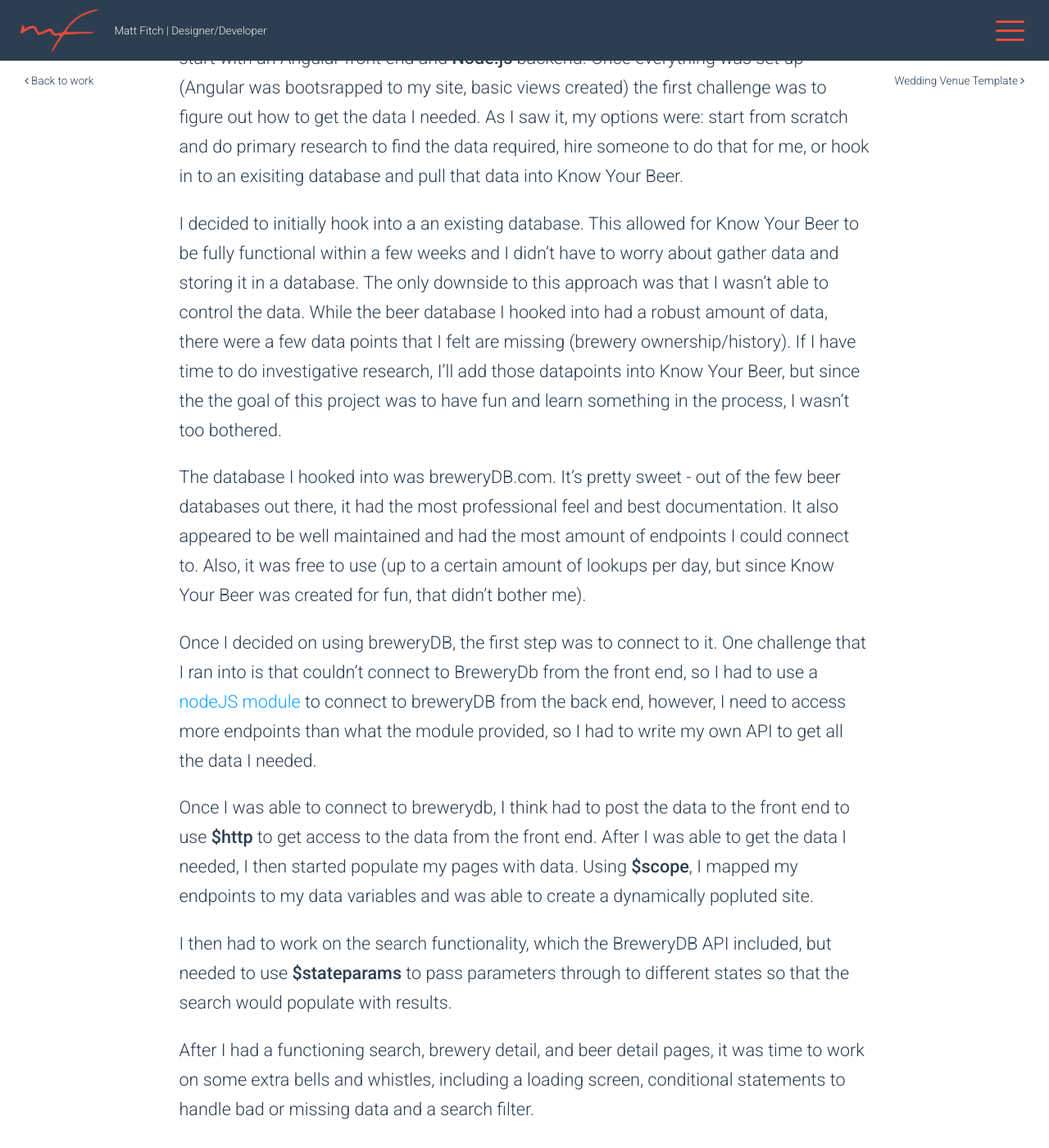
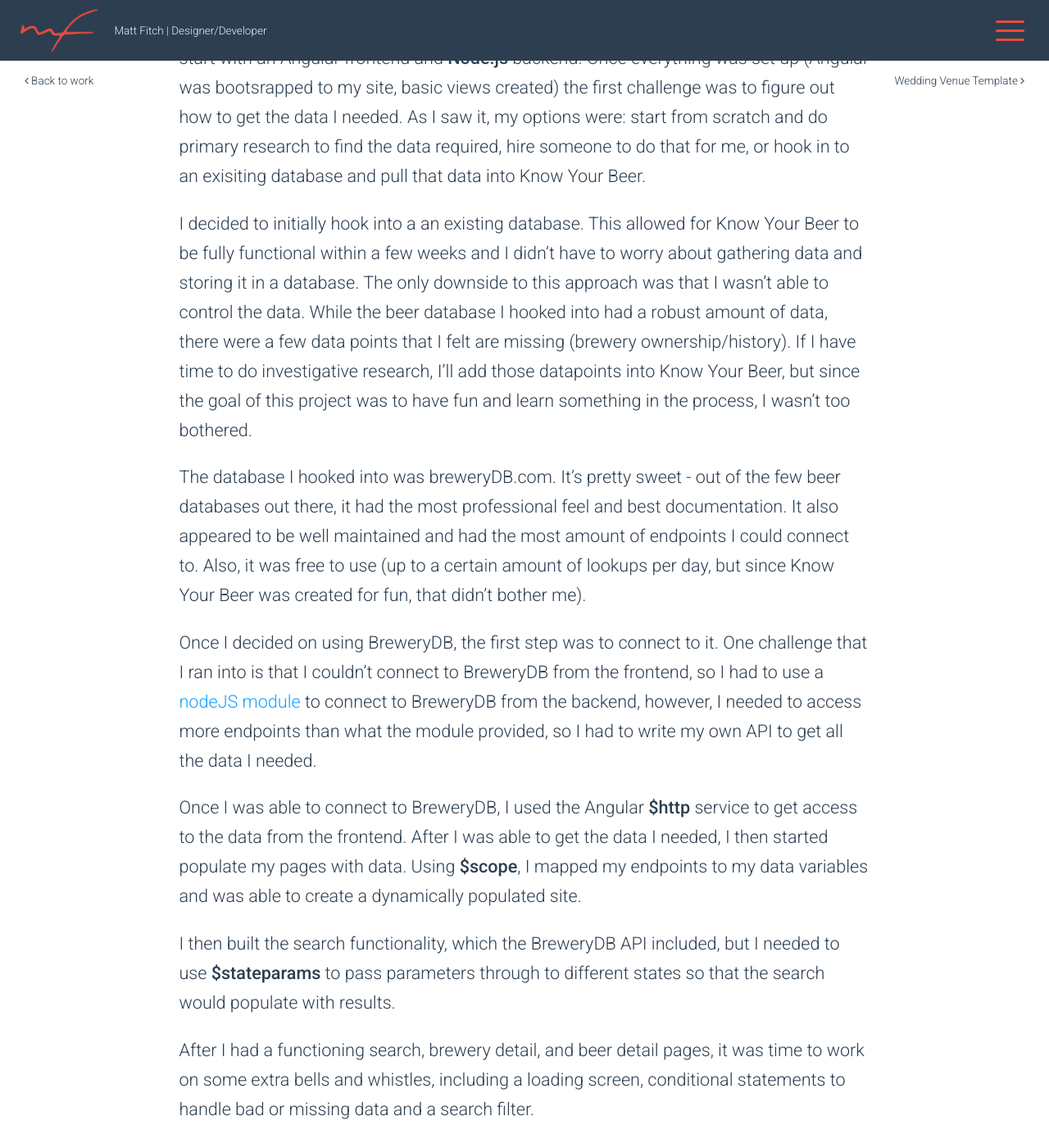
Before and after one commit to fattmitch/fattmitch.github.io, a Jekyll site: the page built from _case-studies/know-your-beer.md, in a window 1280 px wide and 1400 px high, scrolled down 11691 px. Shown: the whole window at 82% size. Built offline with Jekyll 4.4.1, drawn with Linux system fonts in a browser that asks for light colours; nearby versions of some CDN libraries; some of the changed text lies outside the part shown.

Commit message:
Minor spelling and phrasing updates

```diff
--- a/_case-studies/know-your-beer.md
+++ b/_case-studies/know-your-beer.md
@@ -55,7 +55,7 @@
 
 !["wireframe-home"](/assets/images/kyb-home-wireframe.png)
 
-I kept the search results simple, and moved the search bar to the top of the page so that another search could be performed if the results weren’t what the user was looking for. In the wireframes, I included a description, as well as a small thumbnail image. This was eventually streamlined down into just an thumb nail image, and a few brief details about the beer. Keeping in line with streamline and simple design, I felt that showing an incomplete description on this page was unnesseccary.
+I kept the search results simple, and moved the search bar to the top of the page so that another search could be performed if the results weren’t what the user was looking for. In the wireframes, I included a description, as well as a small thumbnail image. This was eventually streamlined down into just an thumbnail image and a few brief details about the beer. Keeping in line with streamline and simple design, I felt that showing an incomplete description on this page was unnesseccary.
 
 !["wireframe-search-results"](/assets/images/kyb-wireframe-search.png)
 
@@ -91,17 +91,17 @@
 ## The Development
 ---
 
-Once the final mock ups were ready, it was time to start development. First I had to figure out what technology to use for Know Your Beer. I wanted to learn **Angular**, so I decided to start with an Angular front end and **Node.js** backend. Once everything was set up (Angular was bootsrapped to my site, basic views created) the first challenge was to figure out how to get the data I needed. As I saw it, my options were: start from scratch and do primary research to find the data required, hire someone to do that for me, or hook in to an exisiting database and pull that data into Know Your Beer.
+Once the final mock ups were ready, it was time to start development. First I had to figure out what technology to use for Know Your Beer. I wanted to learn **Angular**, so I decided to start with an Angular frontend and **Node.js** backend. Once everything was set up (Angular was bootsrapped to my site, basic views created) the first challenge was to figure out how to get the data I needed. As I saw it, my options were: start from scratch and do primary research to find the data required, hire someone to do that for me, or hook in to an exisiting database and pull that data into Know Your Beer.
 
-I decided to initially hook into a an existing database. This allowed for Know Your Beer to be fully functional within a few weeks and I didn’t have to worry about gather data and storing it in a database. The only downside to this approach was that I wasn’t able to control the data. While the beer database I hooked into had a robust amount of data, there were a few data points that I felt are missing (brewery ownership/history). If I have time to do investigative research, I’ll add those datapoints into Know Your Beer, but since the the goal of this project was to have fun and learn something in the process, I wasn’t too bothered.
+I decided to initially hook into a an existing database. This allowed for Know Your Beer to be fully functional within a few weeks and I didn’t have to worry about gathering data and storing it in a database. The only downside to this approach was that I wasn’t able to control the data. While the beer database I hooked into had a robust amount of data, there were a few data points that I felt are missing (brewery ownership/history). If I have time to do investigative research, I’ll add those datapoints into Know Your Beer, but since the goal of this project was to have fun and learn something in the process, I wasn’t too bothered.
 
 The database I hooked into was breweryDB.com. It’s pretty sweet - out of the few beer databases out there, it had the most professional feel and best documentation. It also appeared to be well maintained and had the most amount of endpoints I could connect to. Also, it was free to use (up to a certain amount of lookups per day, but since Know Your Beer was created for fun, that didn’t bother me).
 
-Once I decided on using breweryDB, the first step was to connect to it. One challenge that I ran into is that couldn't connect to BreweryDb from the front end, so I had to use a [nodeJS module](https://www.npmjs.com/package/brewerydb-node) to connect to breweryDB from the back end, however, I need to access more endpoints than what the module provided, so I had to write my own API to get all the data I needed.
+Once I decided on using BreweryDB, the first step was to connect to it. One challenge that I ran into is that I couldn't connect to BreweryDB from the frontend, so I had to use a [nodeJS module](https://www.npmjs.com/package/brewerydb-node) to connect to BreweryDB from the backend, however, I needed to access more endpoints than what the module provided, so I had to write my own API to get all the data I needed.
 
-Once I was able to connect to brewerydb, I think had to post the data to the front end to use **$http** to get access to the data from the front end. After I was able to get the data I needed, I then started populate my pages with data. Using **$scope**, I mapped my endpoints to my data variables and was able to create a dynamically popluted site.
+Once I was able to connect to BreweryDB, I used the Angular **$http** service to get access to the data from the frontend. After I was able to get the data I needed, I then started populate my pages with data. Using **$scope**, I mapped my endpoints to my data variables and was able to create a dynamically populated site.
 
-I then had to work on the search functionality, which the BreweryDB API included, but needed to use **$stateparams** to pass parameters through to different states so that the search would populate with results.
+I then built the search functionality, which the BreweryDB API included, but I needed to use **$stateparams** to pass parameters through to different states so that the search would populate with results.
 
 After I had a functioning search, brewery detail, and beer detail pages, it was time to work on some extra bells and whistles, including a loading screen, conditional statements to handle bad or missing data and a search filter.
 
```
Also changed, not shown: other parts of _case-studies/know-your-beer.md (+1 -1 lines).
